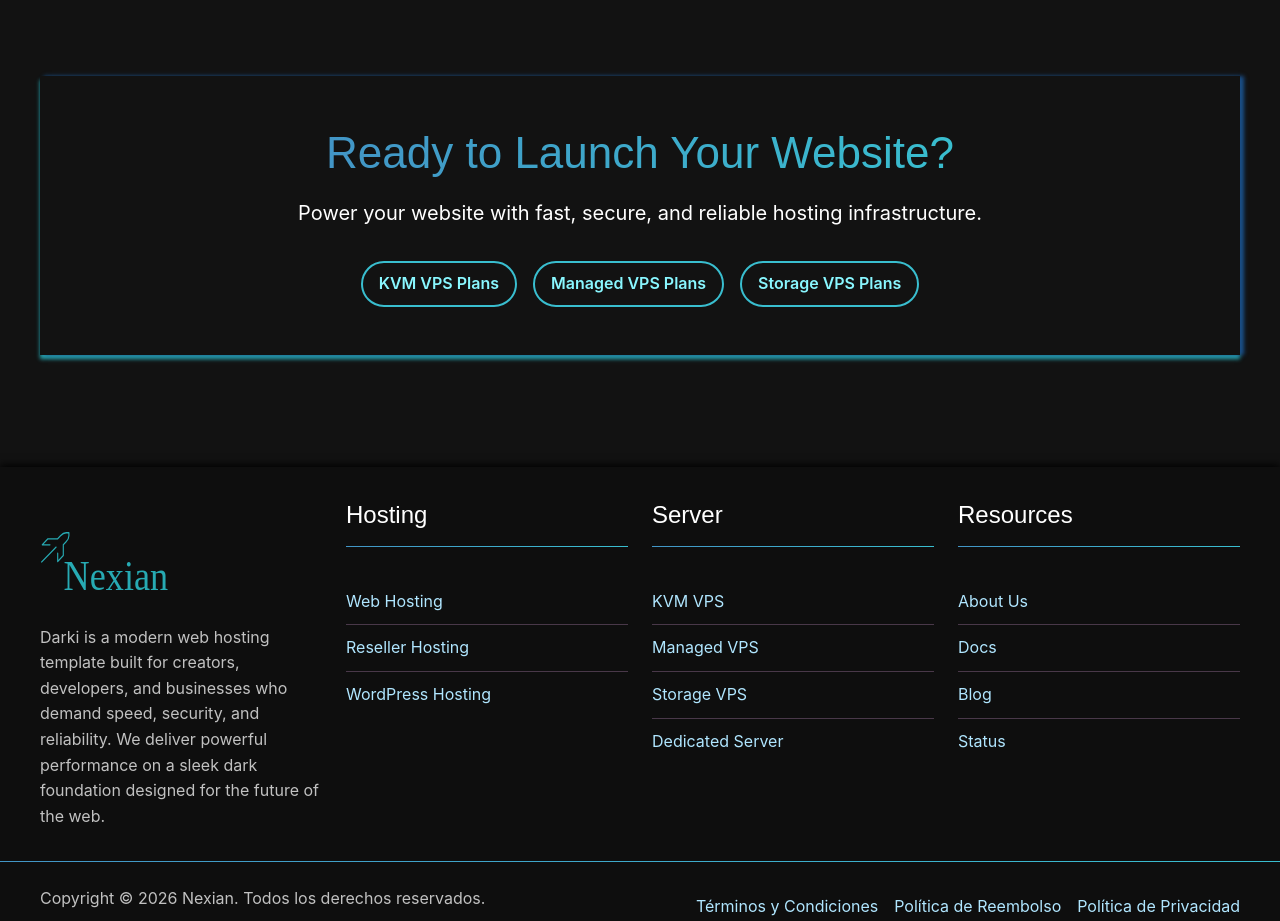
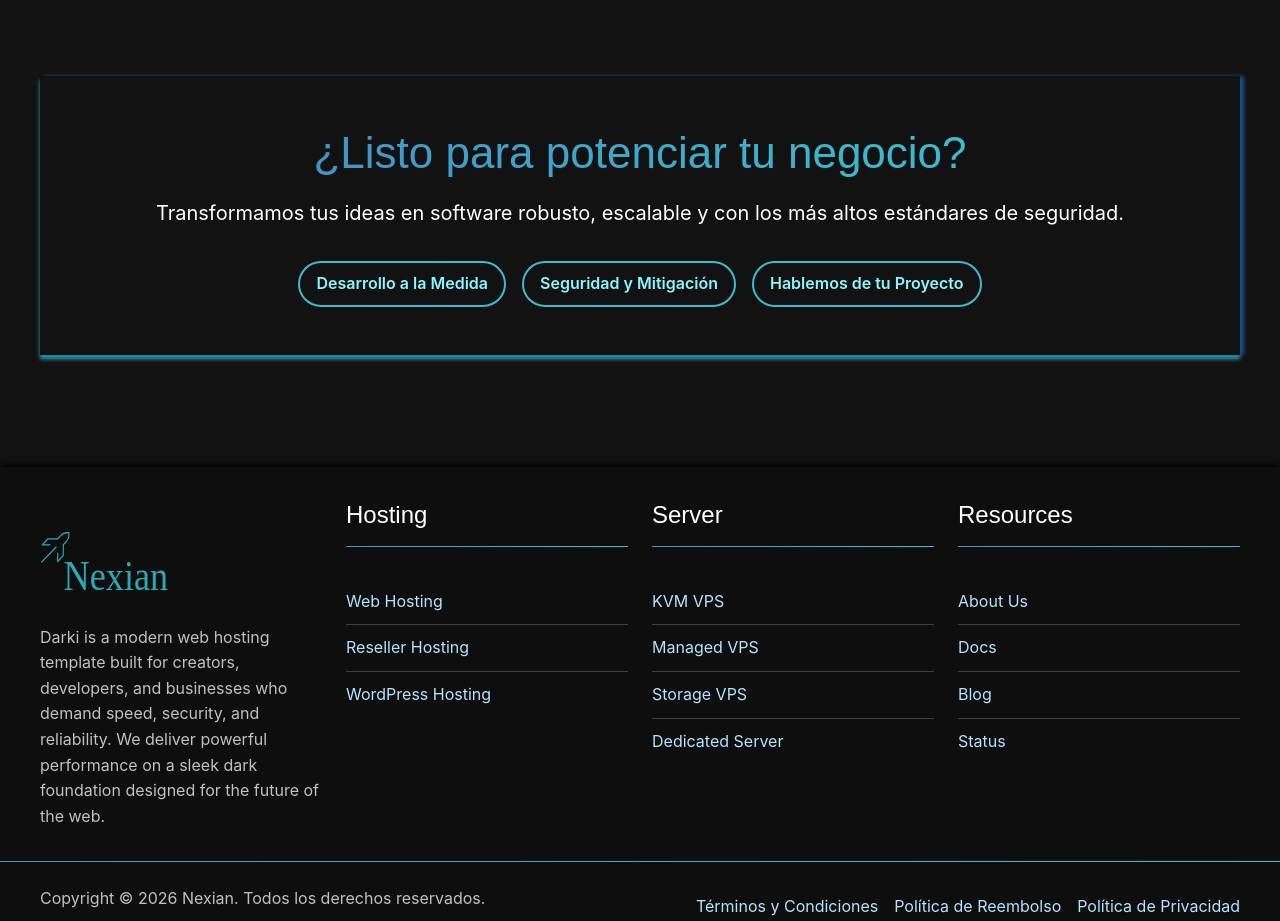
Before and after one commit to CamachoLives/Nexian, a Next.js app in the folder nexian/: page /vps in a window 1280 px wide. Shown: the part 2500-3421 px from the top of the page. Built offline with nearby package versions, Linux system fonts and the light colour scheme; a web font is replaced by a local one.

Commit message:
Potenciar pagina Realizado

```diff
--- a/nexian/src/css/globals.css
+++ b/nexian/src/css/globals.css
@@ -85,3 +85,16 @@ kbd,
 samp {
   font-family: var(--font-mono);
 }
+
+
+@media (max-width: 768px) {
+  .hide-mobile {
+    display: none !important;
+  }
+}
+
+@media (max-width: 768px) {
+  .flex-container {
+    justify-content: center;
+  }
+}
--- a/nexian/src/parts/components/ActionCardVps.js
+++ b/nexian/src/parts/components/ActionCardVps.js
@@ -1,15 +1,23 @@
 import Link from "next/link";
 
-export default function ActionCardVps() {
+export default function ActionCardHosting() {
   return (
     <div className="section section-action-card section-action-card-hosting">
       <div className="card-action card-action-hosting">
-        <h2 className="section-title">Ready to Launch Your Website?</h2>
-        <p className="color-white font-size-medium">Power your website with fast, secure, and reliable hosting infrastructure.</p>
+        <h2 className="section-title">¿Listo para potenciar tu negocio?</h2>
+        <p className="color-white font-size-medium">
+          Transformamos tus ideas en software robusto, escalable y con los más altos estándares de seguridad.
+        </p>
         <div className="flex-container gap">
-          <Link className="button" href="/vps/kvm-vps">KVM VPS Plans</Link>
-          <Link className="button" href="/vps/managed-vps">Managed VPS Plans</Link>
-          <Link className="button" href="/vps/storage-vps">Storage VPS Plans</Link>
+          <Link className="button" href="/servicios/desarrollo-a-medida">
+            Desarrollo a la Medida
+          </Link>
+          <Link className="button" href="/servicios/seguridad-informatica">
+            Seguridad y Mitigación
+          </Link>
+          <Link className="button" href="/contacto">
+            Hablemos de tu Proyecto
+          </Link>
         </div>
       </div>
     </div>
```
Also changed, not shown: nexian/src/parts/components/ActionCardHosting.js (+13 -5 lines), nexian/src/parts/components/ActionCardHostingVps.js (+16 -5 lines).
